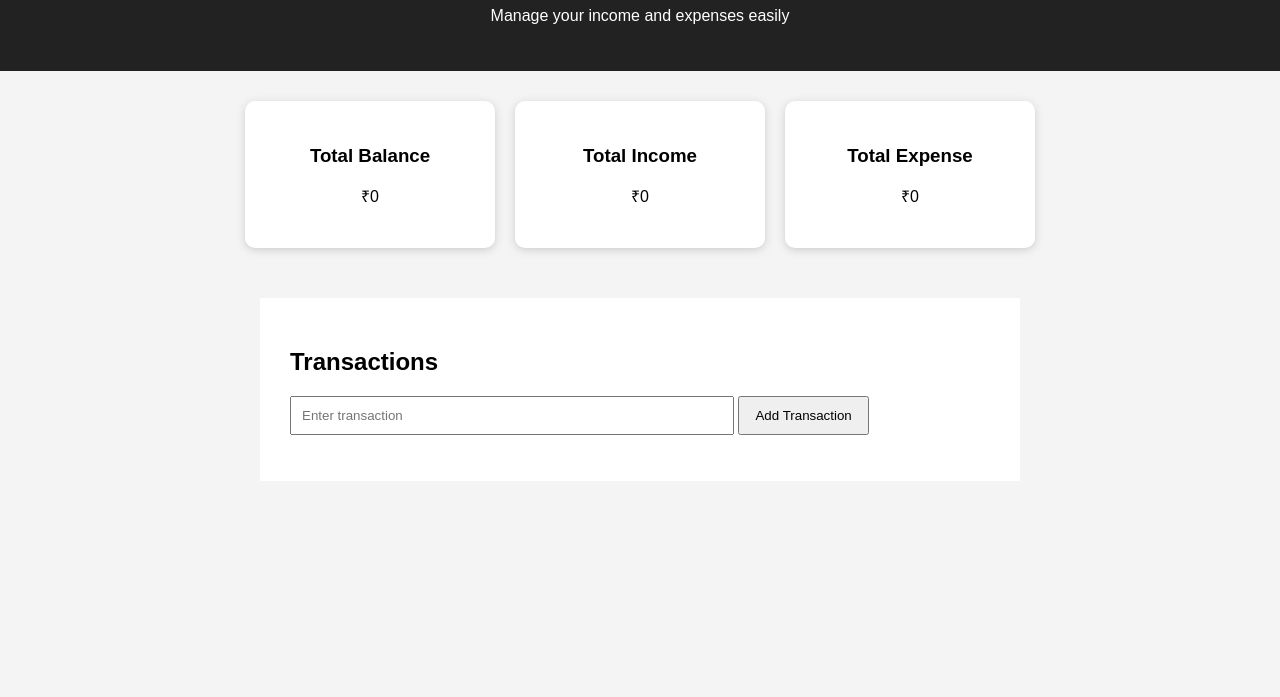
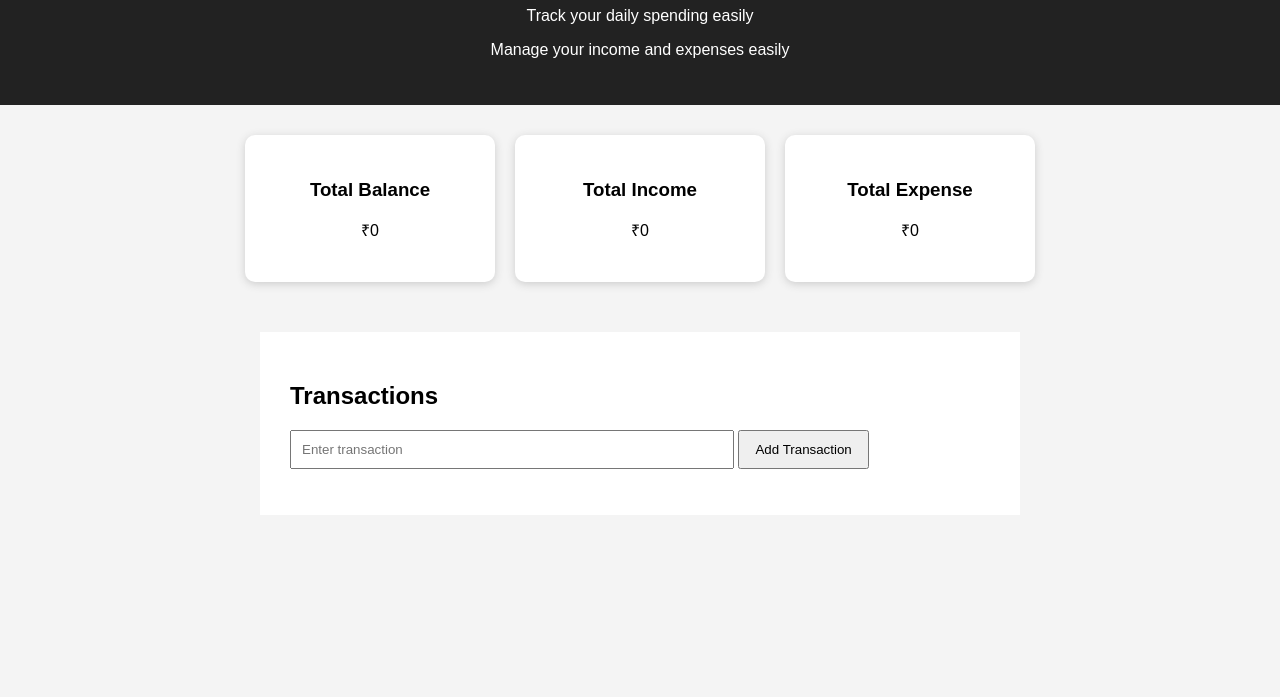
Before and after one commit to Bhumika3024/SmartExpenseTracker, a plain HTML site: page index.html in a window 1280 px wide. Shown: the part 103-800 px from the top of the page. Drawn offline with Linux system fonts and the light colour scheme.

Commit message:
Update expense tracker heading

```diff
--- a/index.html
+++ b/index.html
@@ -11,6 +11,7 @@
 
     <header>
         <h1>Smart Expense Tracker</h1>
+        <p>Track your daily spending easily</p>
         <p>Manage your income and expenses easily</p>
     </header>
 
```
